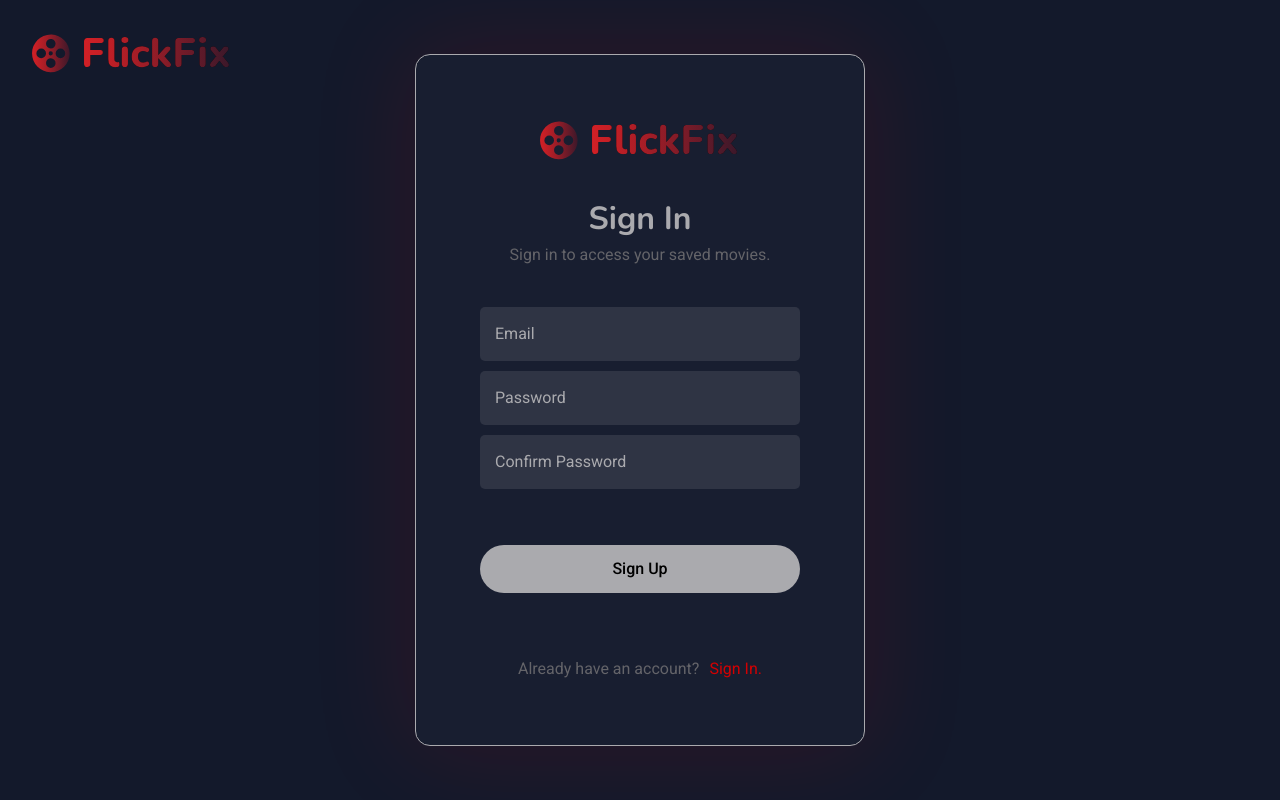
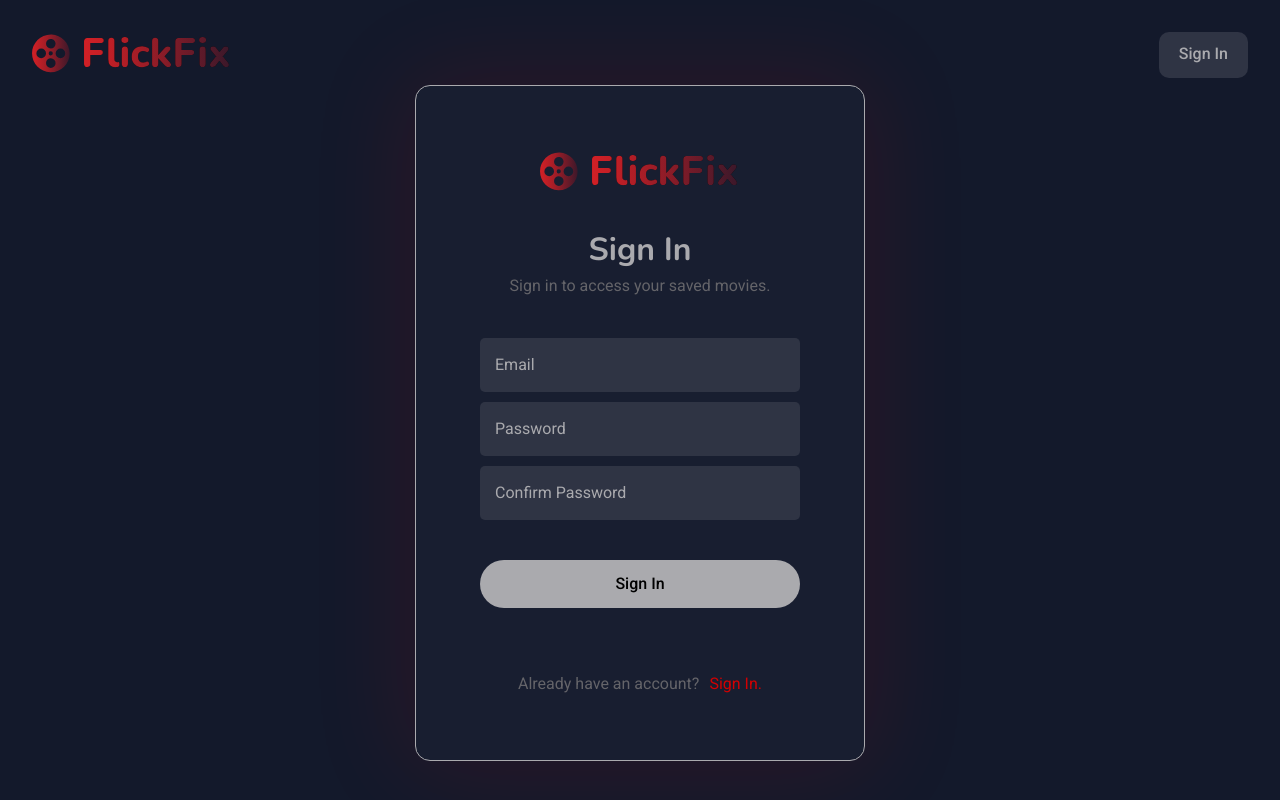
Before and after one commit to webdevlex/349-front-end, a React (Create React App) app: page /signup in a window 1280 px wide. Built offline with nearby package versions, Linux system fonts and the light colour scheme.

Commit message:
added loading spinner for sign in and sign up

```diff
--- a/src/components/GenreFilter.jsx
+++ b/src/components/GenreFilter.jsx
@@ -21,10 +21,6 @@ const genres = [
 	{
 		id: 80,
 		name: "Crime",
-	},
-	{
-		id: 99,
-		name: "Documentary",
 	},
 	{
 		id: 18,
@@ -61,10 +57,6 @@ const genres = [
 	{
 		id: 878,
 		name: "Science Fiction",
-	},
-	{
-		id: 10770,
-		name: "TV Movie",
 	},
 	{
 		id: 53,
--- a/src/components/Menu.jsx
+++ b/src/components/Menu.jsx
@@ -11,7 +11,9 @@ const Menu = ({ currentSection, setCurrentSection, setMovieResults }) => {
 
 	const handleMenuItemClick = (menuItem) => {
 		setCurrentSection(menuItem);
-		if (menuItem !== "My Playlist") {
+
+		if (menuItem !== currentSection && menuItem !== "My Playlist") {
+			setMovieResults([]);
 			getResults(menuItem);
 		}
 	};
--- a/src/components/SignIn.jsx
+++ b/src/components/SignIn.jsx
@@ -5,6 +5,7 @@ import SignForm from "./SignForm";
 import Input from "./Input";
 import { Link, useNavigate } from "react-router-dom";
 import { AuthContext } from "../context/AuthContext";
+import Spinner from "../components/Spinner";
 
 import axios from "axios";
 
@@ -12,6 +13,7 @@ const SignIn = () => {
 	const navigate = useNavigate();
 	const [auth, setAuth] = useContext(AuthContext);
 	const [error, setError] = useState("");
+	const [loading, setLoading] = useState("");
 
 	useEffect(() => {
 		if (auth) {
@@ -37,6 +39,7 @@ const SignIn = () => {
 
 	const handleSubmit = async (e) => {
 		e.preventDefault();
+
 		setError("");
 
 		if (!email || !password) {
@@ -45,6 +48,7 @@ const SignIn = () => {
 			setError("Invalid email.");
 		} else if (email && password) {
 			try {
+				setLoading(true);
 				const body = {
 					email,
 					password,
@@ -70,14 +74,21 @@ const SignIn = () => {
 				setError(e.response.data.error);
 				console.log(e.response.data.error);
 			}
+			setLoading(false);
 		}
 	};
 
 	return (
 		<div className="signin">
+			<div className="sign-nav">
 				<div className="sign-logo">
 					<Logo />
 				</div>
+				<Link to="/signup" className="link">
+					Sign Up
+				</Link>
+			</div>
+			<div className="sign-form-wrapper">
 				<SignForm
 					title={"Sign In"}
 					subheading={"Sign in to access your saved movies."}>
@@ -100,7 +111,7 @@ const SignIn = () => {
 						</div>
 						<p className="error-message">{error}</p>
 						<button className="sign-button" type="submit">
-						Sign In
+							{loading ? <Spinner /> : "Sign In"}
 						</button>
 					</form>
 					<div className="sign-additional">
@@ -111,6 +122,7 @@ const SignIn = () => {
 					</div>
 				</SignForm>
 			</div>
+		</div>
 	);
 };
 
--- a/src/components/SignUp.jsx
+++ b/src/components/SignUp.jsx
@@ -5,6 +5,7 @@ import SignForm from "./SignForm";
 import Input from "./Input";
 import { Link, useNavigate } from "react-router-dom";
 import { AuthContext } from "../context/AuthContext";
+import Spinner from "../components/Spinner";
 
 import axios from "axios";
 
@@ -12,6 +13,7 @@ const SignIn = () => {
 	const navigate = useNavigate();
 	const [auth, setAuth] = useContext(AuthContext);
 	const [error, setError] = useState("");
+	const [loading, setLoading] = useState("");
 
 	useEffect(() => {
 		if (auth) {
@@ -51,6 +53,7 @@ const SignIn = () => {
 		} else if (password !== confirmPassword) {
 			setError("Passwords do not match.");
 		} else {
+			setLoading(true);
 			try {
 				const body = {
 					email,
@@ -77,14 +80,21 @@ const SignIn = () => {
 				setError(e.response.data.error);
 				console.error(e.response.data.error);
 			}
+			setLoading(false);
 		}
 	};
 
 	return (
 		<div className="signin">
+			<div className="sign-nav">
 				<div className="sign-logo">
 					<Logo />
 				</div>
+				<Link to="/signin" className="link">
+					Sign In
+				</Link>
+			</div>
+			<div className="sign-form-wrapper">
 				<SignForm
 					title={"Sign In"}
 					subheading={"Sign in to access your saved movies."}>
@@ -114,7 +124,7 @@ const SignIn = () => {
 						</div>
 						<p className="error-message">{error}</p>
 						<button className="sign-button" type="submit">
-						Sign Up
+							{loading ? <Spinner /> : "Sign In"}
 						</button>
 					</form>
 					<div className="sign-additional">
@@ -125,6 +135,7 @@ const SignIn = () => {
 					</div>
 				</SignForm>
 			</div>
+		</div>
 	);
 };
 
--- /dev/null
+++ b/src/components/Spinner.jsx
@@ -0,0 +1,8 @@
+import React from "react";
+import "../styles/spinner.css";
+
+const Spinner = () => {
+	return <div className="spinner"></div>;
+};
+
+export default Spinner;
--- a/src/styles/sign-form.css
+++ b/src/styles/sign-form.css
@@ -51,6 +51,8 @@
 	background-color: var(--text-color-secondary);
 	cursor: pointer;
 	margin-top: 40px;
+	display: flex;
+	justify-content: center;
 }
 
 .sign-additional {
--- a/src/styles/signin.css
+++ b/src/styles/signin.css
@@ -4,12 +4,25 @@
 	padding: 2rem;
 	display: flex;
 	flex-direction: column;
+	align-items: center;
+}
+
+.sign-form-wrapper {
+	height: 100%;
+	width: 100%;
+	display: flex;
 	justify-content: center;
 	align-items: center;
 }
 
-.sign-logo {
+.sign-nav {
+	display: flex;
+	justify-content: space-between;
+	width: 100%;
+}
+
+/* .sign-logo {
 	position: absolute;
 	left: 2rem;
 	top: 2rem;
-}
+} */
--- /dev/null
+++ b/src/styles/spinner.css
@@ -0,0 +1,17 @@
+.spinner {
+	width: 24px;
+	height: 24px;
+	border-radius: 100%;
+	border: 5px solid var(--secondary-background-color);
+	border-bottom-color: transparent;
+	animation: spin 1s linear infinite;
+}
+
+@keyframes spin {
+	0% {
+		transform: rotate(0);
+	}
+	100% {
+		transform: rotate(360deg);
+	}
+}
```
Lines whose indentation alone changed are shown as unchanged.
